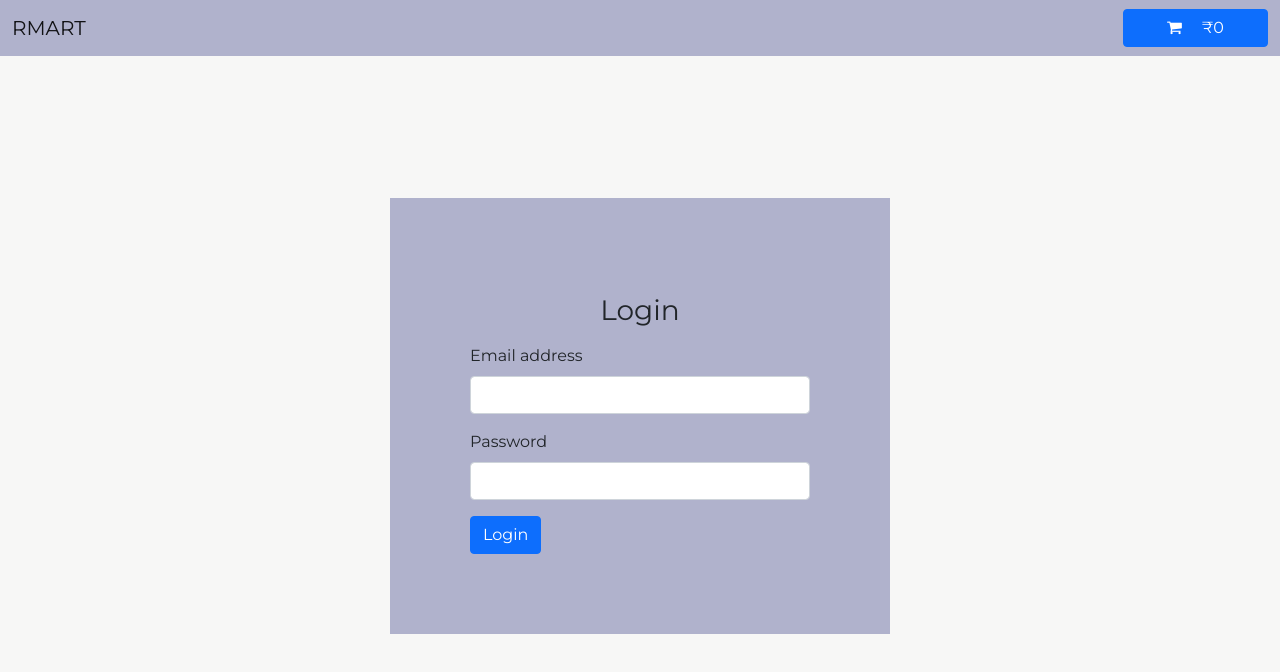
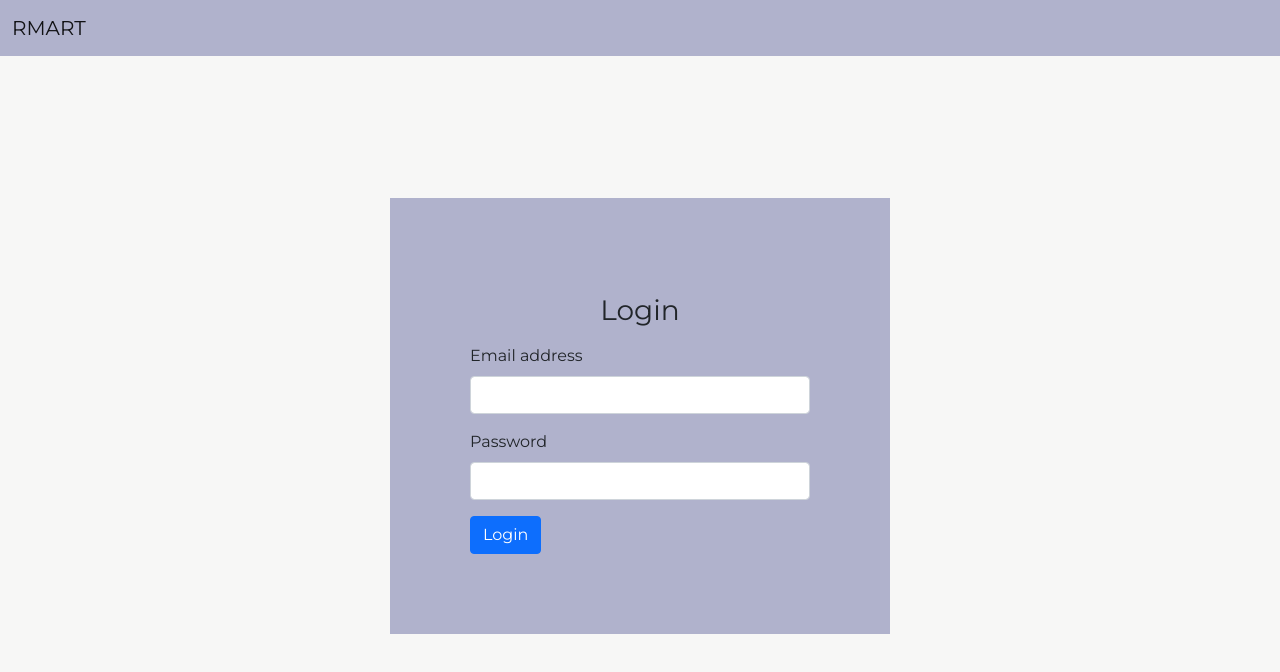
Before and after one commit to chandrangreat/RMart, an Angular app: page /login in a window 1280 px wide. Shown: the top 672 px of the page. Built offline with nearby package versions, Linux system fonts and the light colour scheme.

Commit message:
Refactored to make header shared among other pages

```diff
--- a/src/app/app.component.html
+++ b/src/app/app.component.html
@@ -1,2 +1 @@
-<app-header></app-header>
 <router-outlet></router-outlet>
--- a/src/app/cart/cart.component.html
+++ b/src/app/cart/cart.component.html
@@ -1 +1,2 @@
+<app-header [showCart]="false"></app-header>
 <p>cart works!</p>
--- a/src/app/home-page/home-page.component.html
+++ b/src/app/home-page/home-page.component.html
@@ -1,3 +1,4 @@
+<app-header></app-header>
 <div class="container-fluid">
   <div class="row">
     <div class="col-2">
--- a/src/app/home-page/home-page.module.ts
+++ b/src/app/home-page/home-page.module.ts
@@ -1,3 +1,4 @@
+import { SharedModule } from './../shared/shared.module';
 import { NgModule } from '@angular/core';
 import { CommonModule } from '@angular/common';
 
@@ -21,6 +22,7 @@ import { ModalModule } from 'ngx-bootstrap/modal';
     CommonModule,
     HomePageRoutingModule,
     HttpClientModule,
+    SharedModule,
     ModalModule.forRoot(),
   ],
   providers: [ProductService],
--- a/src/app/login/login.component.html
+++ b/src/app/login/login.component.html
@@ -1,3 +1,4 @@
+<app-header [showCart]="false"></app-header>
 <div class="container">
   <div class="row">
     <div class="col-12 d-flex justify-content-center align-items-center login-form-container">
--- a/src/app/login/login.module.ts
+++ b/src/app/login/login.module.ts
@@ -1,3 +1,4 @@
+import { SharedModule } from './../shared/shared.module';
 import { NgModule } from '@angular/core';
 import { CommonModule } from '@angular/common';
 
@@ -17,6 +18,7 @@ import { LoginService } from './services/login.service';
     FormsModule,
     ReactiveFormsModule,
     HttpClientModule,
+    SharedModule,
   ],
   providers: [LoginService],
 })
```
Also changed, not shown: src/app/cart/cart.module.ts (+4 -9 lines).
